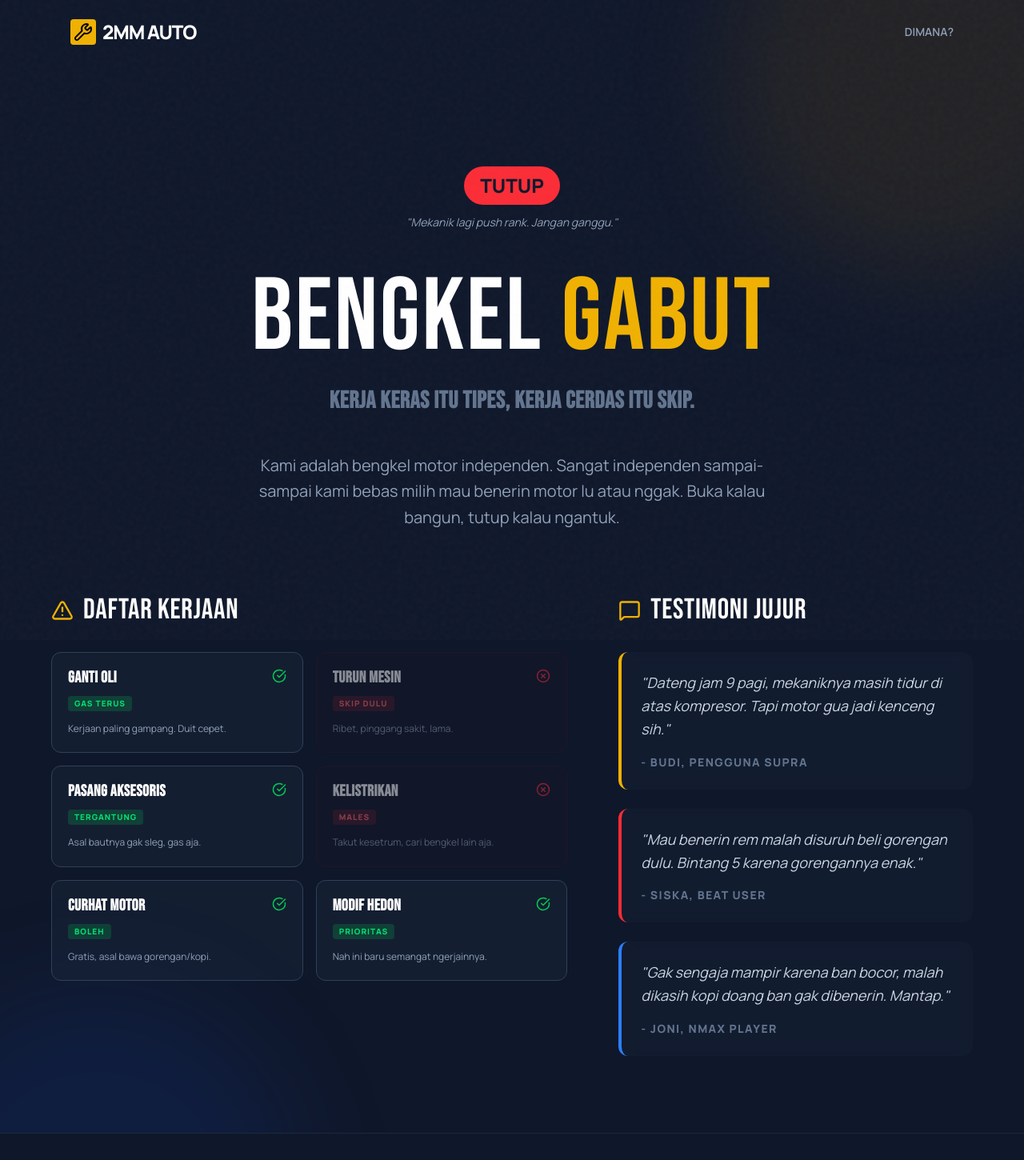
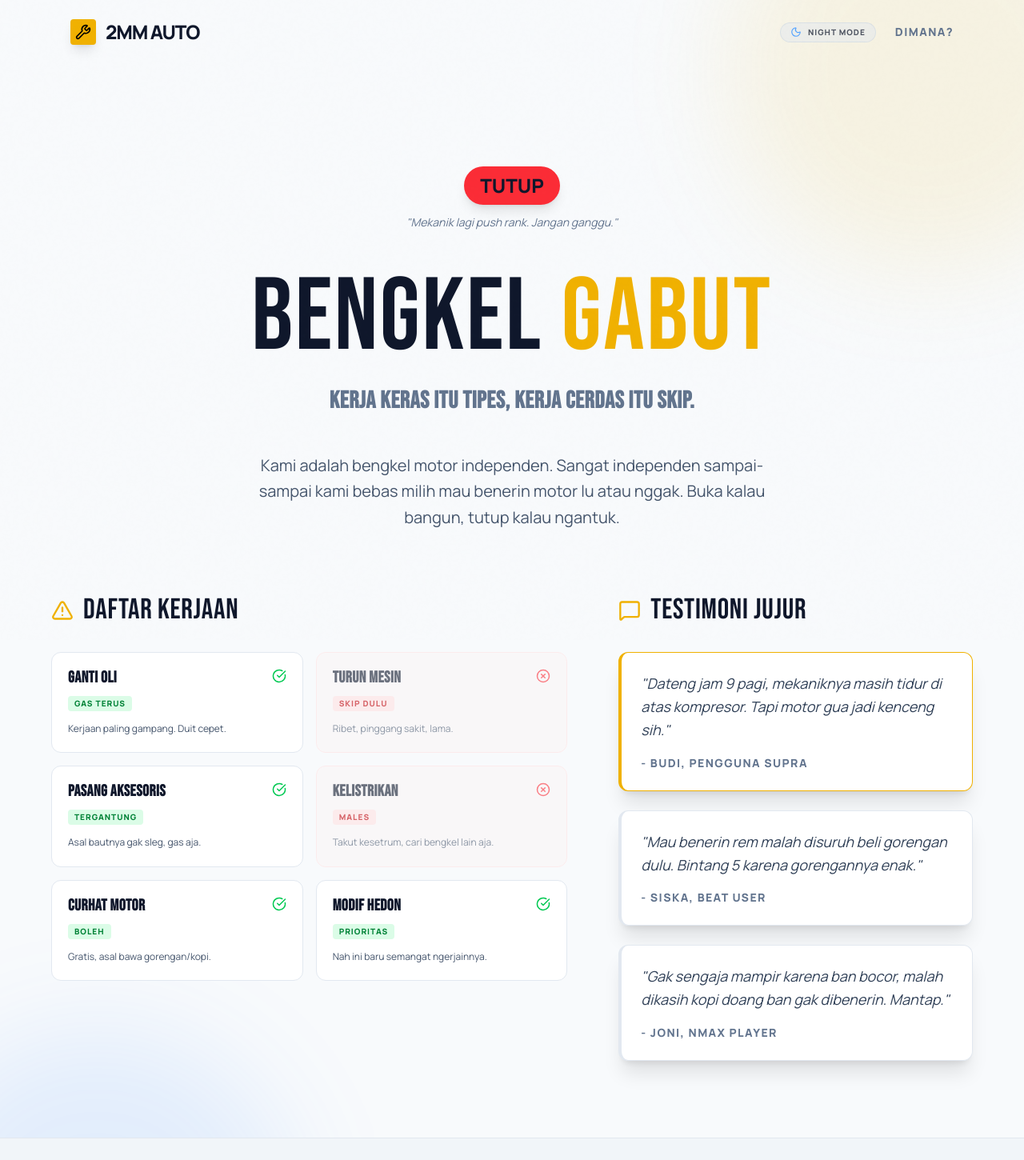
Before and after one commit to neflalabs/2mmauto, a React (Vite) app: page / in a window 1280 px wide. Shown: the top 1450 px of the page at 80% size. Built offline with nearby package versions, Linux system fonts and the light colour scheme.

Commit message:
feat: add automatic dark/light mode based on time

```diff
--- a/src/App.jsx
+++ b/src/App.jsx
@@ -6,7 +6,9 @@ import {
     CheckCircle,
     XCircle,
     MessageSquare,
-    Loader2
+    Loader2,
+    Sun,
+    Moon
 } from 'lucide-react';
 
 // --- COMPONENTS ---
@@ -34,10 +36,10 @@ const StatusBadge = () => {
 
     return (
         <div className="flex flex-col items-center">
-            <span className={`px-5 py-2 rounded-full text-slate-900 font-black text-xl md:text-2xl uppercase transition-all duration-500 ${status.color} shadow-[0_0_25px_${status.color === 'bg-green-500' ? 'rgba(34,197,94,0.4)' : 'rgba(239,68,68,0.4)'}]`}>
+            <span className={`px-5 py-2 rounded-full text-slate-900 font-black text-xl md:text-2xl uppercase transition-all duration-500 ${status.color} shadow-lg`}>
                 {status.text}
             </span>
-            <p className="mt-3 text-slate-400 italic text-sm font-medium">"{status.message}"</p>
+            <p className="mt-3 text-slate-500 dark:text-slate-400 italic text-sm font-medium">"{status.message}"</p>
         </div>
     );
 };
@@ -56,20 +58,23 @@ const Services = () => {
     return (
         <div className="grid grid-cols-1 sm:grid-cols-2 gap-4 mt-8">
             {jobs.map((job, idx) => (
-                <div key={idx} className={`p-5 rounded-xl border ${job.accept ? 'border-slate-700 bg-slate-800/40' : 'border-red-900/20 bg-red-900/5 opacity-50'} transition-all hover:bg-slate-800/60 hover:scale-[1.02] hover:shadow-xl`}>
+                <div key={idx} className={`p-5 rounded-xl border transition-all hover:scale-[1.02] hover:shadow-xl ${job.accept
+                    ? 'border-slate-200 bg-white dark:border-slate-700 dark:bg-slate-800/40'
+                    : 'border-red-100 bg-red-50/50 dark:border-red-900/20 dark:bg-red-900/5 opacity-60'
+                    } hover:bg-slate-50 dark:hover:bg-slate-800/60`}>
                     <div className="flex justify-between items-start mb-3">
-                        <h3 className="text-xl font-bold text-white tracking-tight">{job.name}</h3>
+                        <h3 className="text-xl font-bold text-slate-900 dark:text-white tracking-tight">{job.name}</h3>
                         {job.accept ?
                             <CheckCircle size={18} className="text-green-500 flex-shrink-0" /> :
                             <XCircle size={18} className="text-red-500 flex-shrink-0" />
                         }
                     </div>
                     <div className="flex items-center gap-2 mb-3">
-                        <span className={`text-[10px] uppercase tracking-widest font-black px-2 py-0.5 rounded ${job.accept ? 'bg-green-500/20 text-green-400' : 'bg-red-500/20 text-red-400'}`}>
+                        <span className={`text-[10px] uppercase tracking-widest font-black px-2 py-0.5 rounded ${job.accept ? 'bg-green-100 text-green-700 dark:bg-green-500/20 dark:text-green-400' : 'bg-red-100 text-red-700 dark:bg-red-500/20 dark:text-red-400'}`}>
                             {job.mood}
                         </span>
                     </div>
-                    <p className="text-slate-400 text-xs leading-relaxed">{job.desc}</p>
+                    <p className="text-slate-600 dark:text-slate-400 text-xs leading-relaxed">{job.desc}</p>
                 </div>
             ))}
         </div>
@@ -79,37 +84,63 @@ const Services = () => {
 // Komponen Form Interaktif - REMOVED
 
 const App = () => {
+    const [theme, setTheme] = useState('dark');
+
+    useEffect(() => {
+        const checkTheme = () => {
+            const hour = new Date().getHours();
+            // Siang: 6 pagi - 6 sore (18:00)
+            const isDay = hour >= 6 && hour < 18;
+            setTheme(isDay ? 'light' : 'dark');
+        };
+
+        checkTheme();
+        const interval = setInterval(checkTheme, 60000); // Cek tiap menit
+        return () => clearInterval(interval);
+    }, []);
+
     return (
-        <div className="min-h-screen relative overflow-hidden flex flex-col">
+        <div className={`${theme} min-h-screen transition-colors duration-500`}>
+            <div className="min-h-screen relative overflow-hidden flex flex-col bg-slate-50 dark:bg-slate-950 text-slate-900 dark:text-slate-100 transition-colors duration-500">
                 {/* Background decoration */}
-            <div className="absolute top-[-10%] right-[-10%] w-[500px] h-[500px] bg-yellow-600/10 rounded-full blur-3xl"></div>
-            <div className="absolute bottom-[-10%] left-[-10%] w-[500px] h-[500px] bg-blue-600/10 rounded-full blur-3xl"></div>
-            <div className="grain"></div>
+                <div className="absolute top-[-10%] right-[-10%] w-[500px] h-[500px] bg-yellow-500/10 dark:bg-yellow-600/10 rounded-full blur-3xl"></div>
+                <div className="absolute bottom-[-10%] left-[-10%] w-[500px] h-[500px] bg-blue-500/10 dark:bg-blue-600/10 rounded-full blur-3xl"></div>
+                <div className="grain opacity-30 dark:opacity-100"></div>
 
                 {/* Navbar */}
                 <nav className="relative z-10 px-6 py-6 flex justify-between items-center max-w-6xl mx-auto w-full">
-                <div className="flex items-center gap-2">
-                    <div className="bg-yellow-500 p-1 rounded">
-                        <Wrench className="text-black" size={24} />
+                    <div className="flex items-center gap-3">
+                        <div className="bg-yellow-500 p-1.5 rounded shadow-lg">
+                            <Wrench className="text-black" size={20} />
                         </div>
-                    <span className="text-2xl font-bold tracking-tighter text-white">2MM AUTO</span>
+                        <span className="text-2xl font-bold tracking-tighter uppercase">2MM AUTO</span>
                     </div>
-                <a href="#lokasi" className="text-slate-400 hover:text-white text-sm font-semibold transition">DIMANA?</a>
+                    <div className="flex items-center gap-6">
+                        <div className="flex items-center gap-2 px-3 py-1 rounded-full bg-slate-200/50 dark:bg-slate-800/50 backdrop-blur-sm border border-slate-300/50 dark:border-slate-700/50">
+                            {theme === 'light' ?
+                                <Sun size={14} className="text-orange-500" /> :
+                                <Moon size={14} className="text-blue-400" />
+                            }
+                            <span className="text-[10px] font-black uppercase tracking-widest opacity-70">
+                                {theme === 'light' ? 'Day Mode' : 'Night Mode'}
+                            </span>
+                        </div>
+                        <a href="#lokasi" className="text-slate-500 dark:text-slate-400 hover:text-yellow-600 dark:hover:text-white text-sm font-black uppercase tracking-widest transition">DIMANA?</a>
+                    </div>
                 </nav>
 
-            {/* Hero Section */}
                 <main className="relative z-10 flex-grow px-6 pb-24">
                     <div className="max-w-6xl mx-auto text-center pt-24 md:pt-32">
                         <StatusBadge />
 
-                    <h1 className="text-7xl md:text-9xl text-white mt-10 mb-4 leading-[0.85] tracking-tighter">
+                        <h1 className="text-7xl md:text-9xl text-slate-900 dark:text-white mt-10 mb-4 leading-[0.85] tracking-tighter">
                             BENGKEL <span className="text-yellow-500">GABUT</span>
                         </h1>
-                    <h2 className="text-xl md:text-3xl text-slate-500 mb-12 font-bold uppercase tracking-widest px-4">
+                        <h2 className="text-xl md:text-3xl text-slate-500 dark:text-slate-500 mb-12 font-bold uppercase tracking-widest px-4">
                             KERJA KERAS ITU TIPES, KERJA CERDAS ITU SKIP.
                         </h2>
 
-                    <p className="text-lg md:text-xl text-slate-400 max-w-2xl mx-auto mb-20 leading-relaxed font-medium">
+                        <p className="text-lg md:text-xl text-slate-600 dark:text-slate-400 max-w-2xl mx-auto mb-20 leading-relaxed font-medium">
                             Kami adalah bengkel motor independen. Sangat independen sampai-sampai kami bebas milih mau benerin motor lu atau nggak. Buka kalau bangun, tutup kalau ngantuk.
                         </p>
 
@@ -117,7 +148,7 @@ const App = () => {
                             <div className="lg:col-span-7">
                                 <div className="flex items-center gap-3 mb-2">
                                     <AlertTriangle className="text-yellow-500" size={28} />
-                                <h3 className="text-4xl text-white tracking-tighter">DAFTAR KERJAAN</h3>
+                                    <h3 className="text-4xl text-slate-900 dark:text-white tracking-tighter">DAFTAR KERJAAN</h3>
                                 </div>
                                 <Services />
                             </div>
@@ -125,19 +156,19 @@ const App = () => {
                             <div className="lg:col-span-5">
                                 <div className="flex items-center gap-3 mb-8">
                                     <MessageSquare className="text-yellow-500" size={28} />
-                                <h3 className="text-4xl text-white tracking-tighter">TESTIMONI JUJUR</h3>
+                                    <h3 className="text-4xl text-slate-900 dark:text-white tracking-tighter">TESTIMONI JUJUR</h3>
                                 </div>
                                 <div className="space-y-6">
-                                <div className="bg-slate-800/30 p-6 rounded-xl border-l-4 border-yellow-500 backdrop-blur-sm">
-                                    <p className="text-slate-300 italic text-lg leading-relaxed">"Dateng jam 9 pagi, mekaniknya masih tidur di atas kompresor. Tapi motor gua jadi kenceng sih."</p>
+                                    <div className="bg-white dark:bg-slate-800/30 p-6 rounded-xl border-l-4 border-yellow-500 shadow-xl dark:shadow-none backdrop-blur-sm border border-slate-200 dark:border-transparent">
+                                        <p className="text-slate-700 dark:text-slate-300 italic text-lg leading-relaxed">"Dateng jam 9 pagi, mekaniknya masih tidur di atas kompresor. Tapi motor gua jadi kenceng sih."</p>
                                         <p className="text-slate-500 text-sm mt-4 font-black uppercase tracking-widest">- Budi, Pengguna Supra</p>
                                     </div>
-                                <div className="bg-slate-800/30 p-6 rounded-xl border-l-4 border-red-500 backdrop-blur-sm">
-                                    <p className="text-slate-300 italic text-lg leading-relaxed">"Mau benerin rem malah disuruh beli gorengan dulu. Bintang 5 karena gorengannya enak."</p>
+                                    <div className="bg-white dark:bg-slate-800/30 p-6 rounded-xl border-l-4 border-red-500 shadow-xl dark:shadow-none backdrop-blur-sm border border-slate-200 dark:border-transparent">
+                                        <p className="text-slate-700 dark:text-slate-300 italic text-lg leading-relaxed">"Mau benerin rem malah disuruh beli gorengan dulu. Bintang 5 karena gorengannya enak."</p>
                                         <p className="text-slate-500 text-sm mt-4 font-black uppercase tracking-widest">- Siska, Beat User</p>
                                     </div>
-                                <div className="bg-slate-800/30 p-6 rounded-xl border-l-4 border-blue-500 backdrop-blur-sm">
-                                    <p className="text-slate-300 italic text-lg leading-relaxed">"Gak sengaja mampir karena ban bocor, malah dikasih kopi doang ban gak dibenerin. Mantap."</p>
+                                    <div className="bg-white dark:bg-slate-800/30 p-6 rounded-xl border-l-4 border-blue-500 shadow-xl dark:shadow-none backdrop-blur-sm border border-slate-200 dark:border-transparent">
+                                        <p className="text-slate-700 dark:text-slate-300 italic text-lg leading-relaxed">"Gak sengaja mampir karena ban bocor, malah dikasih kopi doang ban gak dibenerin. Mantap."</p>
                                         <p className="text-slate-500 text-sm mt-4 font-black uppercase tracking-widest">- Joni, NMAX Player</p>
                                     </div>
                                 </div>
@@ -147,16 +178,17 @@ const App = () => {
                 </main>
 
                 {/* Footer */}
-            <footer className="relative z-10 bg-slate-900 border-t border-slate-800 py-8 text-center px-6">
+                <footer className="relative z-10 bg-slate-100 dark:bg-slate-900 border-t border-slate-200 dark:border-slate-800 py-12 text-center px-6">
                     <div className="max-w-4xl mx-auto">
-                    <h3 className="text-3xl text-white mb-2">2MM AUTO</h3>
-                    <p className="text-slate-500 mb-4">Jl. Entah Dimana No. 2 (Patokan: Ada papan oranye tulisan hitam STIHL)</p>
-                    <p className="text-xs text-slate-700">
+                        <h3 className="text-3xl text-slate-900 dark:text-white mb-2 tracking-tighter">2MM AUTO</h3>
+                        <p className="text-slate-500 dark:text-slate-500 mb-6 font-medium">Jl. Entah Dimana No. 2 (Patokan: Ada papan oranye tulisan hitam STIHL)</p>
+                        <p className="text-[10px] text-slate-400 dark:text-slate-700 uppercase tracking-widest font-bold">
                             &copy; {new Date().getFullYear()} 2MM Auto. Jangan tuntut kami kalau motor lu makin kenceng tapi remnya blong.
                         </p>
                     </div>
                 </footer>
             </div>
+        </div>
     );
 };
 
--- a/src/index.css
+++ b/src/index.css
@@ -1,16 +1,32 @@
 @import "tailwindcss";
 
 :root {
+    --bg-main: #f8fafc;
+    --text-main: #0f172a;
+    --text-muted: #64748b;
+    --card-bg: #ffffff;
+    --card-border: #e2e8f0;
+    --accent: #eab308;
+
     font-family: 'Manrope', sans-serif;
     line-height: 1.5;
     font-weight: 400;
 }
 
+.dark {
+    --bg-main: #0f172a;
+    --text-main: #f1f5f9;
+    --text-muted: #94a3b8;
+    --card-bg: rgba(30, 41, 59, 0.4);
+    --card-border: #334155;
+}
+
 body {
-    background-color: #0f172a;
-    color: #e2e8f0;
+    background-color: var(--bg-main);
+    color: var(--text-main);
     margin: 0;
     min-height: 100vh;
+    transition: background-color 0.5s ease, color 0.5s ease;
 }
 
 h1,
```
Lines whose indentation alone changed are shown as unchanged.
